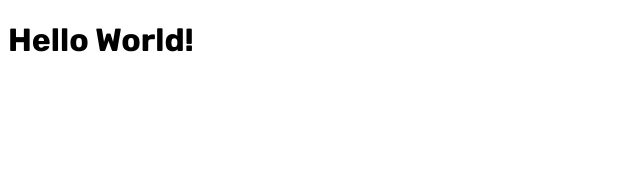
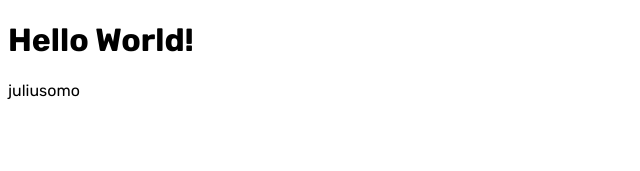
Before and after one commit to Esosek/interactive-comments, a Next.js app: page / in a window 1280 px wide. Shown: the top 171 px of the page, without its empty margins (0-640 px from the left). Built offline with nearby package versions, Linux system fonts and the light colour scheme.

Commit message:
Added global store shell

```diff
--- a/app/page.tsx
+++ b/app/page.tsx
@@ -1,9 +1,13 @@
+"use client";
+import { useStore } from "@/stores/useStore";
 import styles from "./page.module.css";
 
 export default function Home() {
+  const loggedUser = useStore((state) => state.loggedUser);
   return (
     <main>
       <h1>Hello World!</h1>
+      <p>{loggedUser?.username}</p>
     </main>
   );
 }
--- a/stores/commentStore.ts
+++ b/stores/commentSlice.ts
@@ -1,9 +1,8 @@
 import { type UserComment } from "@/types/userComment";
-import { create } from "zustand";
 
 import commentData from "data.json";
 
-type CommentStoreType = {
+export type CommentSliceType = {
   comments: UserComment[];
   addComment: (comment: UserComment, parentCommentId?: number | null) => void;
   deleteComment: (commentId: number, loggedUser: number) => void;
@@ -16,12 +15,19 @@ type CommentStoreType = {
   downvoteComment: (commentId: number, loggedUser: number) => void;
 };
 
-const userCommentStore = create<CommentStoreType>((set) => ({
-  // TODO: Implemnet userCommentStore methods
+type SetState = (
+  partial:
+    | Partial<CommentSliceType>
+    | ((state: CommentSliceType) => CommentSliceType),
+  replace?: boolean
+) => void;
+
+export const createCommentSlice = (set: SetState): CommentSliceType => ({
+  // TODO: Implement userCommentStore methods
   comments: commentData.comments,
   addComment: (commentId, parentCommentId = null) => {},
   deleteComment: (commentId, loggedUser) => {},
   editComment: (commentId, loggedUser, updatedComment) => {},
   upvoteComment: (commentId, loggedUser) => {},
   downvoteComment: (commentId, loggedUser) => {},
-}));
+});
--- /dev/null
+++ b/stores/useStore.ts
@@ -0,0 +1,8 @@
+import { create } from "zustand";
+import { CommentSliceType, createCommentSlice } from "./commentSlice";
+import { createUserSlice, UserSliceType } from "./userSlice";
+
+export const useStore = create<CommentSliceType & UserSliceType>((set) => ({
+  ...createCommentSlice(set),
+  ...createUserSlice(set),
+}));
--- /dev/null
+++ b/stores/userSlice.ts
@@ -0,0 +1,27 @@
+import { User } from "@/types/user";
+
+const initialUser = {
+  image: {
+    png: "./images/avatars/image-juliusomo.png",
+    webp: "./images/avatars/image-juliusomo.webp",
+  },
+  username: "juliusomo",
+};
+
+export type UserSliceType = {
+  loggedUser: User | null;
+  login: (user: User) => void;
+  logout: () => void;
+};
+
+type SetState = (
+  partial: Partial<UserSliceType> | ((state: UserSliceType) => UserSliceType),
+  replace?: boolean
+) => void;
+
+export const createUserSlice = (set: SetState): UserSliceType => ({
+  // TODO: Implement userSlice methods
+  loggedUser: initialUser,
+  login: (user: User) => {},
+  logout: () => {},
+});
```
